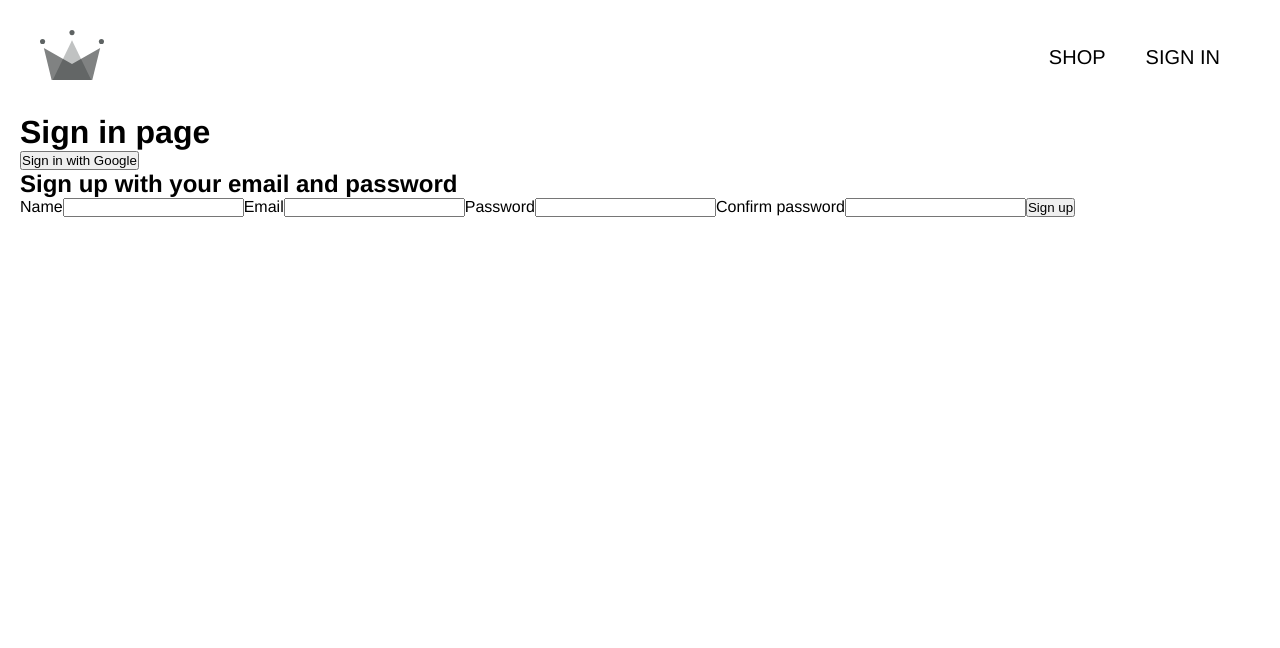
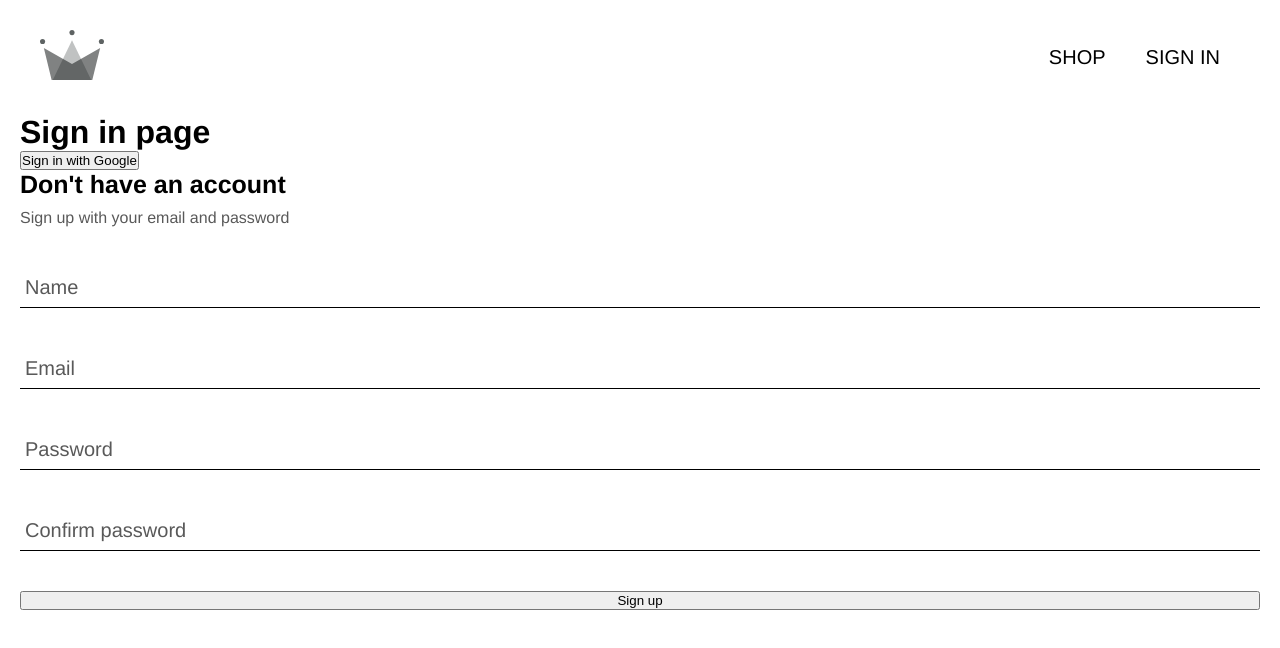
Before and after one commit to puzika/ecommerce, a React (Vite) app: page /sign-in in a window 1280 px wide. Shown: the top 648 px of the page. Built offline with nearby package versions, Linux system fonts and the light colour scheme.

Commit message:
styled sign-up input

```diff
--- /dev/null
+++ b/src/components/button/button.jsx
@@ -0,0 +1,7 @@
+import './button.scss';
+
+export default function Button({styleType, text}) {
+   return (
+      <button className={`button button--${styleType || 'default'}`} type="submit">{text}</button>
+   )
+}
--- /dev/null
+++ b/src/components/input/input.jsx
@@ -0,0 +1,10 @@
+import './input.scss';
+
+export default function Input({label, inputOptions}) {
+   return (
+      <label className={`input`}>
+         <input className={`input__field`} {...inputOptions}/>
+         <span className={`input__label ${inputOptions.value ? 'input__label--shrinked' : ''}`}>{label}</span>
+      </label>
+   )
+}
--- /dev/null
+++ b/src/components/input/input.scss
@@ -0,0 +1,36 @@
+.input {
+   position: relative;
+   display: flex;
+   flex-direction: column;
+   border-bottom: .1rem solid black;
+
+   &__label,
+   &__field {
+      font-size: 2rem;
+      color: rgb(89, 89, 89);
+   }
+
+   &__label {
+      position: absolute;
+      left: .5rem;
+      top: 50%;
+      translate: 0 -50%;
+      transition: all .25s;
+   }
+
+   &__field {
+      flex: none;
+      padding: 1rem .5rem;
+      height: 4rem;
+      border: none;
+      outline: none;
+   }
+
+   &__field:focus ~ &__label,
+   &__label--shrinked {
+      top: 0;
+      left: 0;
+      translate: 0 -100%;
+      font-size: 1.2rem;
+   }
+}
--- a/src/components/sign-up form/sign-up-form.jsx
+++ b/src/components/sign-up form/sign-up-form.jsx
@@ -1,5 +1,8 @@
 import { useState } from "react";
 import { createAuthUserWithEmailAndPassword, createUserWithDocFromAuth } from "../../utils/firebase";
+import Input from "../input/input";
+import Button from "../button/button";
+import './sign-up-form.scss';
 
 const defaultFormFields = {
    displayName: '',
@@ -44,30 +47,49 @@ export default function SignUpForm() {
       }
    }
 
-   console.log(formFields);
+   return (
+      <div className="sign-up">
+         <h2 className="sign-up__heading">Don't have an account</h2>
+         <p className="sign-up__subheading">Sign up with your email and password</p>
 
-   return (
-      <div>
-         <h2>Sign up with your email and password</h2>
-
-         <form onSubmit={handleSubmit} action="">
-            <label htmlFor="">
-               <span>Name</span>
-               <input type="text" required onChange={handleChange} name="displayName" value={displayName}/>
-            </label>
-            <label htmlFor="">
-               <span>Email</span>
-               <input type="email" required onChange={handleChange} name="email" value={email}/>
-            </label>
-            <label htmlFor="">
-               <span>Password</span>
-               <input type="password" required onChange={handleChange} name="password" value={password}/>
-            </label>
-            <label htmlFor="">
-               <span>Confirm password</span>
-               <input type="password" required onChange={handleChange} name="confirmpassword" value={confirmpassword}/>
-            </label>
-            <button type="submit">Sign up</button>
+         <form className="sign-up__form" onSubmit={handleSubmit}>
+            <Input
+            label='Name'
+            inputOptions={{
+               type: 'text',
+               required: true,
+               onChange: handleChange,
+               name: 'displayName',
+               value: displayName
+            }}></Input>
+            <Input
+            label='Email'
+            inputOptions={{
+               type: 'email',
+               required: true,
+               onChange: handleChange,
+               name: 'email',
+               value: email
+            }}></Input>
+            <Input
+            label='Password'
+            inputOptions={{
+               type: 'password',
+               required: true,
+               onChange: handleChange,
+               name: 'password',
+               value: password
+            }}></Input>
+            <Input
+            label='Confirm password'
+            inputOptions={{
+               type: 'password',
+               required: true,
+               onChange: handleChange,
+               name: 'confirmpassword',
+               value: confirmpassword
+            }}></Input>
+            <Button styleType={'default'} text={'Sign up'}></Button>
          </form>
       </div>
    )
--- /dev/null
+++ b/src/components/sign-up form/sign-up-form.scss
@@ -0,0 +1,18 @@
+.sign-up {
+   &__heading {
+      font-size: 2.5rem;
+      margin-bottom: 1rem;
+   }
+
+   &__subheading {
+      font-size: 1.6rem;
+      color: rgb(89, 89, 89);
+      margin-bottom: 4rem;
+   }
+
+   &__form {
+      display: flex;
+      flex-direction: column;
+      gap: 4rem;
+   }
+}
```
Also changed, not shown: src/components/button/button.scss (added).
